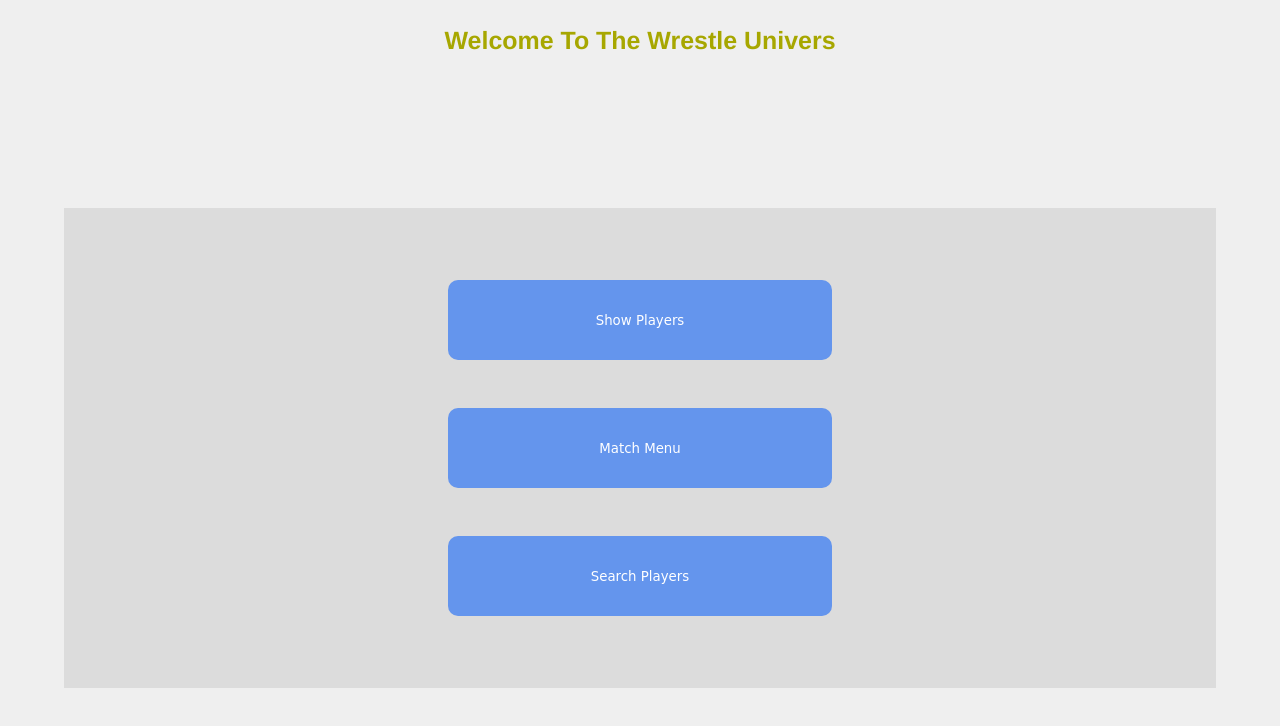
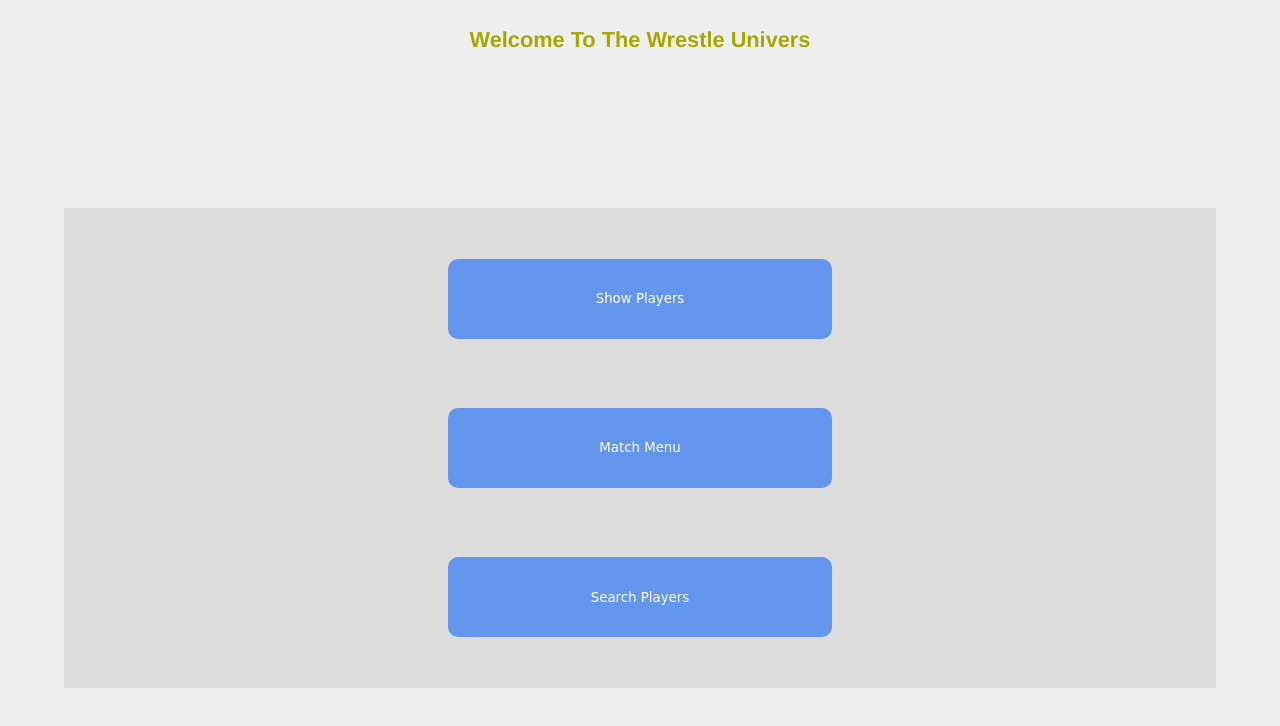
Before and after one commit to KhizarKhan0v0/Players-Manager-Prototype, a plain HTML site: page index.html in a window 1280 px wide. Drawn offline with Linux system fonts and the light colour scheme.

Commit message:
Update style.css

```diff
--- a/style.css
+++ b/style.css
@@ -48,7 +48,7 @@ body,html {
 
     animation-direction: alternate-reverse;
     transition: all 0.1s ease;
-    font-size: 0.7rem;
+    font-size: 0.6rem;
     cursor: pointer;
 }
 @keyframes Welcome {
@@ -61,7 +61,7 @@ body,html {
     }
     100%{
         color: rgb(0, 149, 255);
-        font-size: 0.8rem;
+        font-size: 0.7rem;
     }
 }
 
@@ -78,7 +78,7 @@ body,html {
     flex-direction: column;
     align-items: center;
     justify-content: space-around;
-    padding: 3rem;
+    padding: 1rem;
 
 }
 .MainStyle>button{
@@ -108,7 +108,9 @@ body,html {
     flex-direction: column;
     gap: 1rem;
     font-size: 0.9rem;
+    /* padding: 1rem; */
     overflow: auto;
+
 }
 #ShowAll{
     /* height: 100%; */
```
